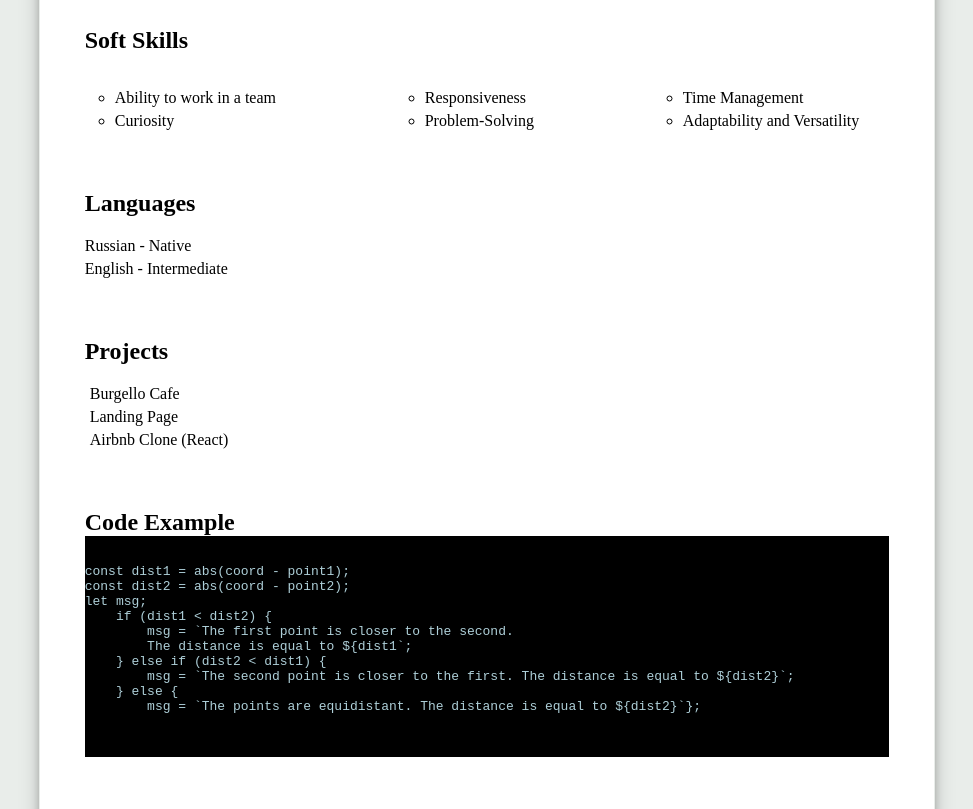
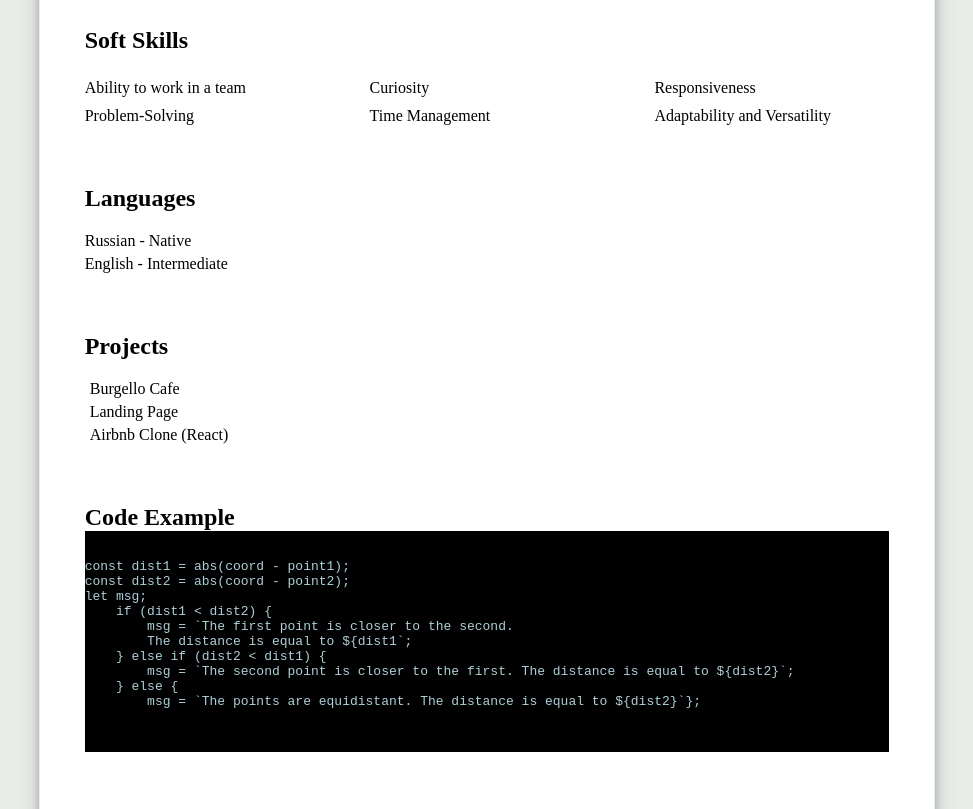
Before and after one commit to viktoriya-dot/rsschool-cv, a plain HTML site: page index.html in a window 1280 px wide. Shown: the part 992-1801 px from the top of the page, without its empty margins (153-1126 px from the left). Drawn offline with nearby package versions, Linux system fonts and the light colour scheme.

Commit message:
fix: change file for validation

```diff
--- a/index.html
+++ b/index.html
@@ -112,18 +112,12 @@
         <section class="soft-skills-box margin-section'" id="softSkills">
             <h2>Soft Skills</h2>
             <ul class="soft-skills-ul flex-row gap">
-                <div>
                 <li>Ability to work in a team</li>
                 <li>Curiosity</li>
-                </div>
-               <div>
                 <li>Responsiveness</li>
                 <li>Problem-Solving</li>
-               </div>
-                <div>
                 <li>Time Management</li>
                 <li>Adaptability and Versatility</li>
-                </div>
             </ul>
         </section>
 
@@ -158,14 +152,14 @@
 const dist1 = abs(coord - point1);
 const dist2 = abs(coord - point2);
 let msg;
-    if (dist1 < dist2) {
+    if (dist1 &lt dist2) {
         msg = `The first point is closer to the second.
         The distance is equal to ${dist1`;
-    } else if (dist2 < dist1) {
+    } else if (dist2 &lt dist1) {
         msg = `The second point is closer to the first. The distance is equal to ${dist2}`;
     } else {
         msg = `The points are equidistant. The distance is equal to ${dist2}`};
-                   <code>
+                    </code>
                 </pre>
             </div>
         </section>
--- a/styles.css/skills.css
+++ b/styles.css/skills.css
@@ -1,5 +1,4 @@
-.hard-skills-box,
-.soft-skills-ul {
+.hard-skills-box{
     justify-content: space-between;
     margin: 30px;
 }
@@ -10,9 +9,12 @@
 
 /*Soft Skills*/
 
-
-.soft-skills-box > ul {
-    list-style-type: circle;
+.soft-skills-ul {
+    margin-top: 20px;
+    display: grid;
+    grid-template-columns: repeat(auto-fit, minmax(200px, 2fr));
+    grid-gap: 5px 50px;
+    align-items: start;
 }
 
 .lang-box > h2{
```
Lines whose indentation alone changed are shown as unchanged.
